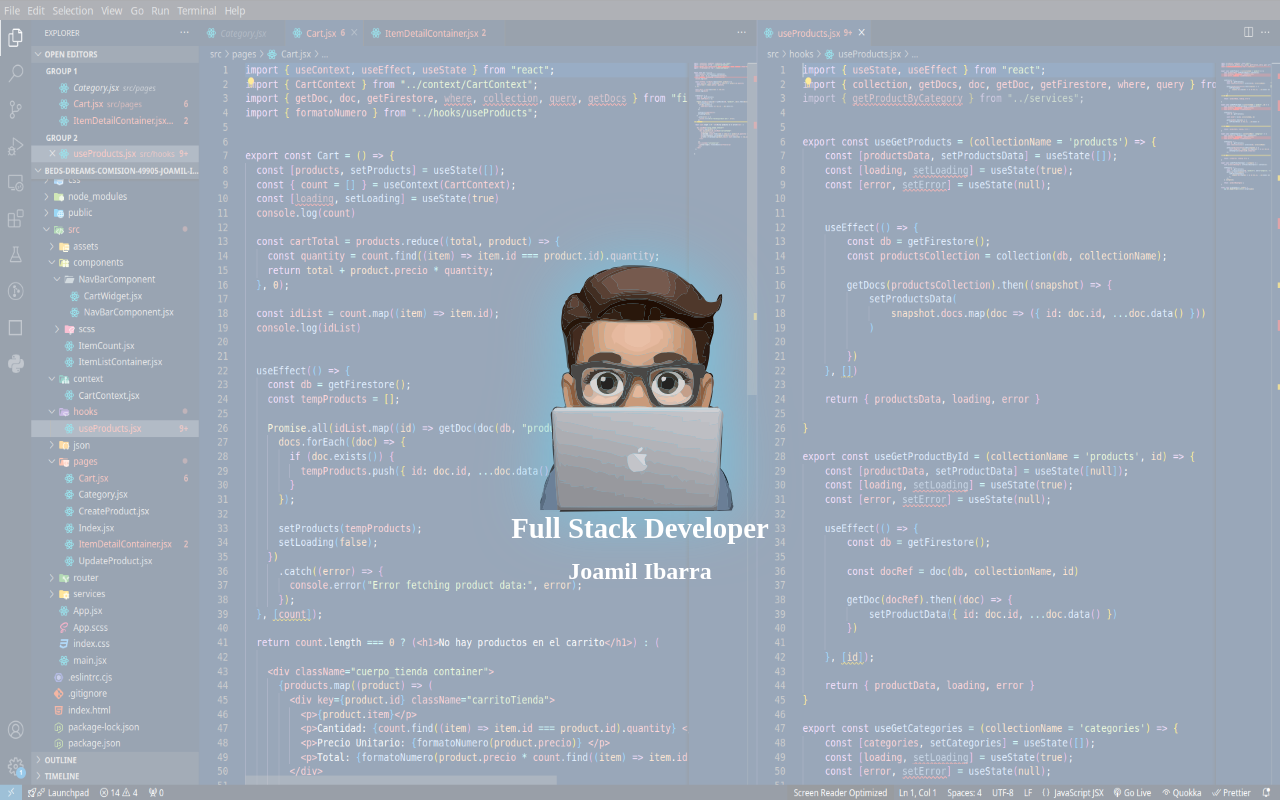
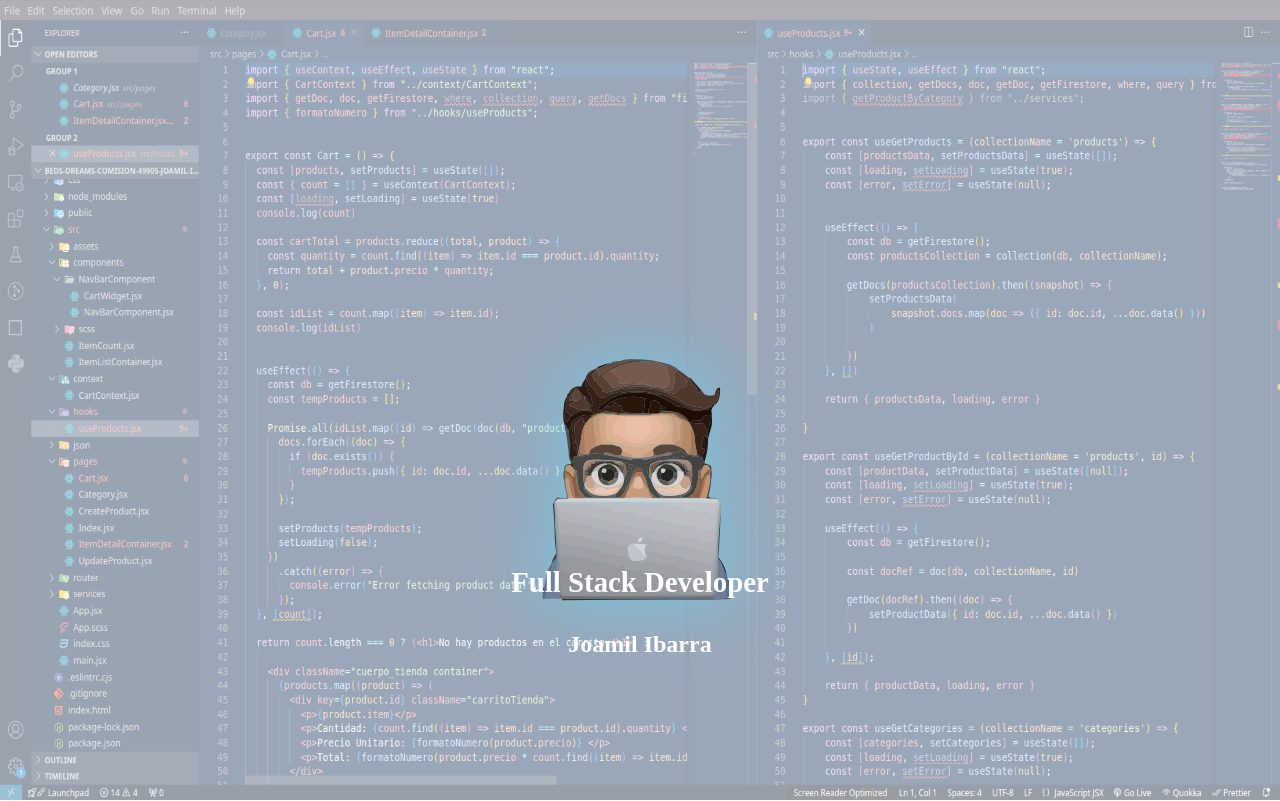
Before and after one commit to Joamilibar/portafolio-joamil, a React (Vite) app: page / in a window 1280 px wide. Shown: the top 801 px of the page. Built offline with nearby package versions, Linux system fonts and the light colour scheme.

Commit message:
Update App.jsx

```diff
--- a/src/App.jsx
+++ b/src/App.jsx
@@ -18,6 +18,8 @@ function App() {
             <div className="container">
               <img src={fondo} alt="Fondo" className="background" />
               <div className="overlay">
+                <svg src={avatar} alt="avatar" className="avatar">
+                </svg>
                 <img src={avatar} alt="avatar" className="avatar" />
                 <div className="titulo">
                   <h1>Full Stack Developer</h1>
```
